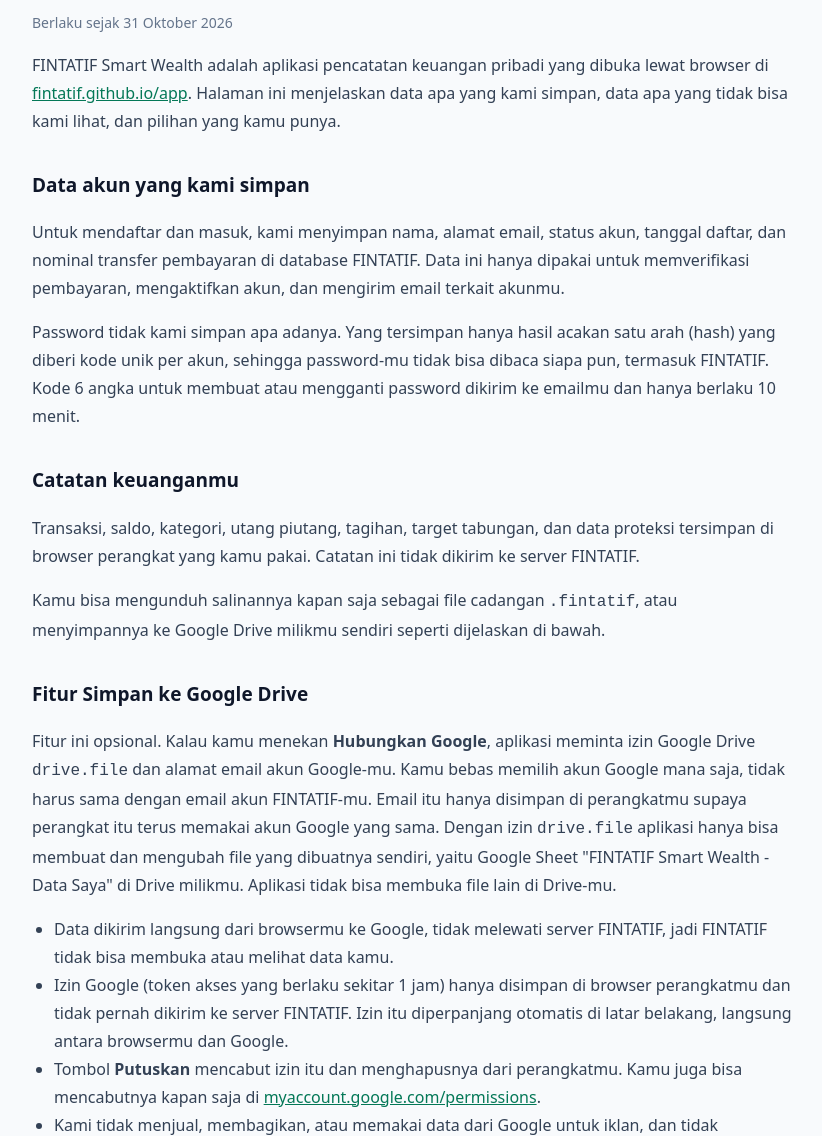
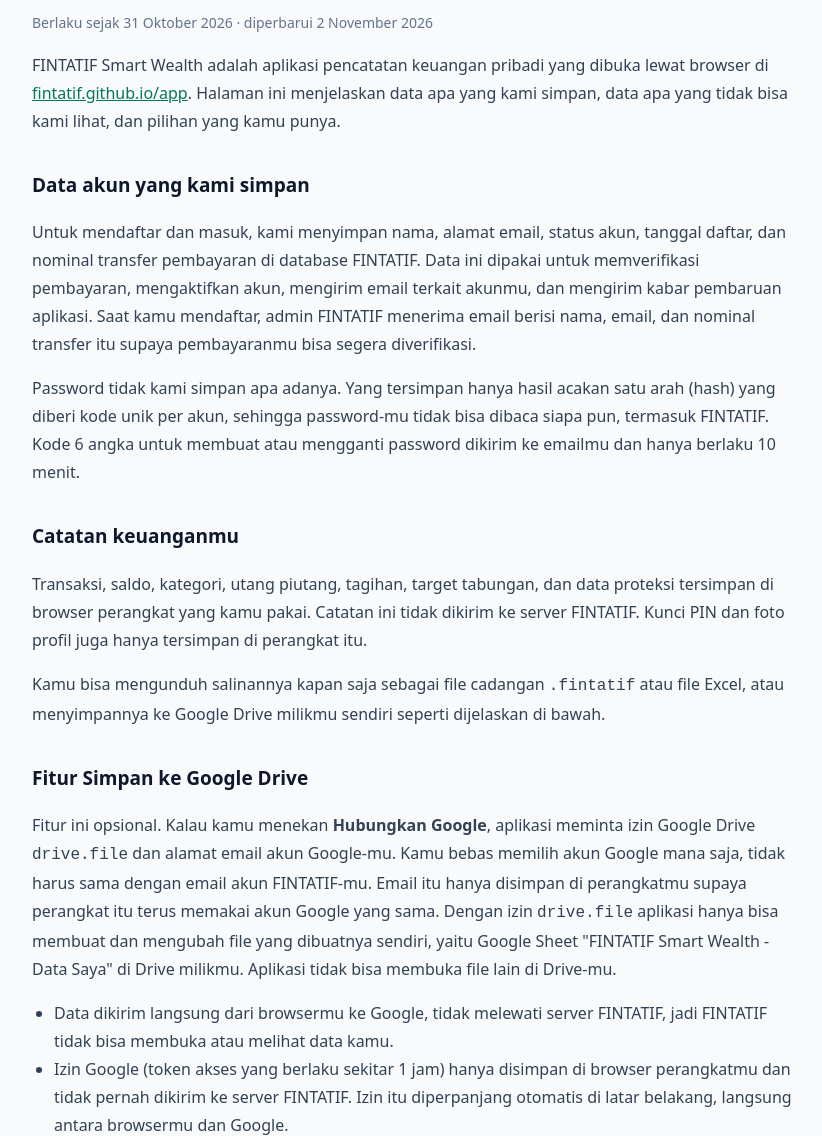
Before and after one commit to fintatif/app, a plain HTML site: page privasi.html in a window 1280 px wide. Shown: the part 153-1289 px from the top of the page, without its empty margins (228-1050 px from the left). Drawn offline with Linux system fonts and the light colour scheme.

Commit message:
Perbarui kebijakan privasi (2 November 2026)

```diff
--- a/privasi.html
+++ b/privasi.html
@@ -25,31 +25,31 @@
 <main>
   <header><img src="Favicon Fintatif.png" alt=""><b>FINTATIF Smart Wealth</b></header>
   <h1>Kebijakan Privasi</h1>
-  <p class="muted">Berlaku sejak 31 Oktober 2026</p>
+  <p class="muted">Berlaku sejak 31 Oktober 2026 · diperbarui 2 November 2026</p>
 
   <p>FINTATIF Smart Wealth adalah aplikasi pencatatan keuangan pribadi yang dibuka lewat browser di <a href="https://fintatif.github.io/app/">fintatif.github.io/app</a>. Halaman ini menjelaskan data apa yang kami simpan, data apa yang tidak bisa kami lihat, dan pilihan yang kamu punya.</p>
 
   <h2>Data akun yang kami simpan</h2>
-  <p>Untuk mendaftar dan masuk, kami menyimpan nama, alamat email, status akun, tanggal daftar, dan nominal transfer pembayaran di database FINTATIF. Data ini hanya dipakai untuk memverifikasi pembayaran, mengaktifkan akun, dan mengirim email terkait akunmu.</p>
+  <p>Untuk mendaftar dan masuk, kami menyimpan nama, alamat email, status akun, tanggal daftar, dan nominal transfer pembayaran di database FINTATIF. Data ini dipakai untuk memverifikasi pembayaran, mengaktifkan akun, mengirim email terkait akunmu, dan mengirim kabar pembaruan aplikasi. Saat kamu mendaftar, admin FINTATIF menerima email berisi nama, email, dan nominal transfer itu supaya pembayaranmu bisa segera diverifikasi.</p>
   <p>Password tidak kami simpan apa adanya. Yang tersimpan hanya hasil acakan satu arah (hash) yang diberi kode unik per akun, sehingga password-mu tidak bisa dibaca siapa pun, termasuk FINTATIF. Kode 6 angka untuk membuat atau mengganti password dikirim ke emailmu dan hanya berlaku 10 menit.</p>
 
   <h2>Catatan keuanganmu</h2>
-  <p>Transaksi, saldo, kategori, utang piutang, tagihan, target tabungan, dan data proteksi tersimpan di browser perangkat yang kamu pakai. Catatan ini tidak dikirim ke server FINTATIF.</p>
-  <p>Kamu bisa mengunduh salinannya kapan saja sebagai file cadangan <code>.fintatif</code>, atau menyimpannya ke Google Drive milikmu sendiri seperti dijelaskan di bawah.</p>
+  <p>Transaksi, saldo, kategori, utang piutang, tagihan, target tabungan, dan data proteksi tersimpan di browser perangkat yang kamu pakai. Catatan ini tidak dikirim ke server FINTATIF. Kunci PIN dan foto profil juga hanya tersimpan di perangkat itu.</p>
+  <p>Kamu bisa mengunduh salinannya kapan saja sebagai file cadangan <code>.fintatif</code> atau file Excel, atau menyimpannya ke Google Drive milikmu sendiri seperti dijelaskan di bawah.</p>
 
   <h2>Fitur Simpan ke Google Drive</h2>
   <p>Fitur ini opsional. Kalau kamu menekan <b>Hubungkan Google</b>, aplikasi meminta izin Google Drive <code>drive.file</code> dan alamat email akun Google-mu. Kamu bebas memilih akun Google mana saja, tidak harus sama dengan email akun FINTATIF-mu. Email itu hanya disimpan di perangkatmu supaya perangkat itu terus memakai akun Google yang sama. Dengan izin <code>drive.file</code> aplikasi hanya bisa membuat dan mengubah file yang dibuatnya sendiri, yaitu Google Sheet "FINTATIF Smart Wealth - Data Saya" di Drive milikmu. Aplikasi tidak bisa membuka file lain di Drive-mu.</p>
   <ul>
     <li>Data dikirim langsung dari browsermu ke Google, tidak melewati server FINTATIF, jadi FINTATIF tidak bisa membuka atau melihat data kamu.</li>
     <li>Izin Google (token akses yang berlaku sekitar 1 jam) hanya disimpan di browser perangkatmu dan tidak pernah dikirim ke server FINTATIF. Izin itu diperpanjang otomatis di latar belakang, langsung antara browsermu dan Google.</li>
-    <li>Tombol <b>Putuskan</b> mencabut izin itu dan menghapusnya dari perangkatmu. Kamu juga bisa mencabutnya kapan saja di <a href="https://myaccount.google.com/permissions">myaccount.google.com/permissions</a>.</li>
+    <li>Tombol <b>Putuskan sambungan</b> mencabut izin itu dan menghapusnya dari perangkatmu. Kamu juga bisa mencabutnya kapan saja di <a href="https://myaccount.google.com/permissions">myaccount.google.com/permissions</a>.</li>
     <li>Kami tidak menjual, membagikan, atau memakai data dari Google untuk iklan, dan tidak memakainya untuk melatih model kecerdasan buatan.</li>
     <li>File di Google Drive tetap milikmu. Kamu bisa menghapusnya kapan saja.</li>
   </ul>
   <p>Penggunaan dan pemindahan informasi yang diterima FINTATIF Smart Wealth dari Google API mematuhi <a href="https://developers.google.com/terms/api-services-user-data-policy" target="_blank" rel="noopener">Google API Services User Data Policy</a>, termasuk ketentuan Limited Use.</p>
 
   <h2>Mencabut akses Google</h2>
-  <p>Tekan <b>Putuskan</b> di halaman Backup Data, atau buka <a href="https://myaccount.google.com/permissions" target="_blank" rel="noopener">myaccount.google.com/permissions</a> lalu hapus akses FINTATIF Smart Wealth.</p>
+  <p>Tekan <b>Putuskan sambungan</b> di halaman Backup Data, atau buka <a href="https://myaccount.google.com/permissions" target="_blank" rel="noopener">myaccount.google.com/permissions</a> lalu hapus akses FINTATIF Smart Wealth.</p>
 
   <h2>Menghapus akun</h2>
   <p>Kirim permintaan ke email di bawah dan kami akan menghapus data akunmu dari database FINTATIF. Catatan di perangkatmu dan file di Google Drive-mu bisa kamu hapus sendiri.</p>
```
